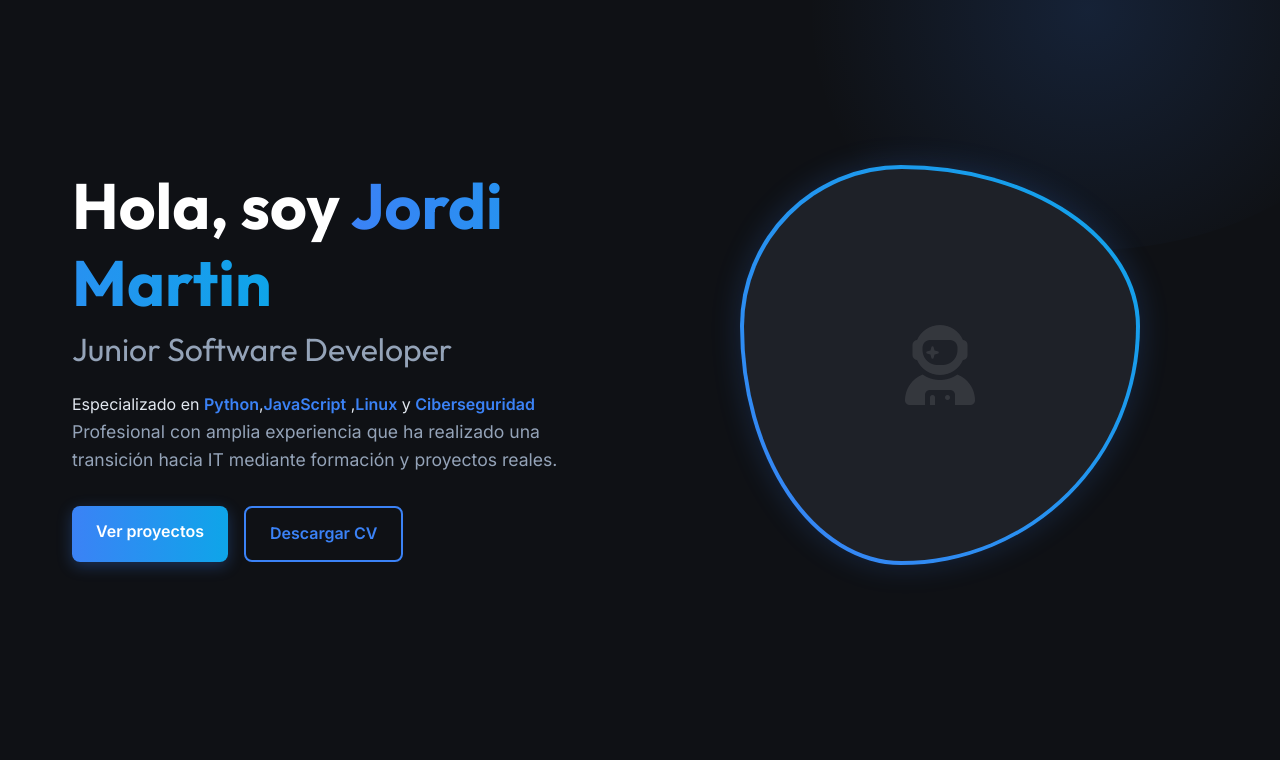
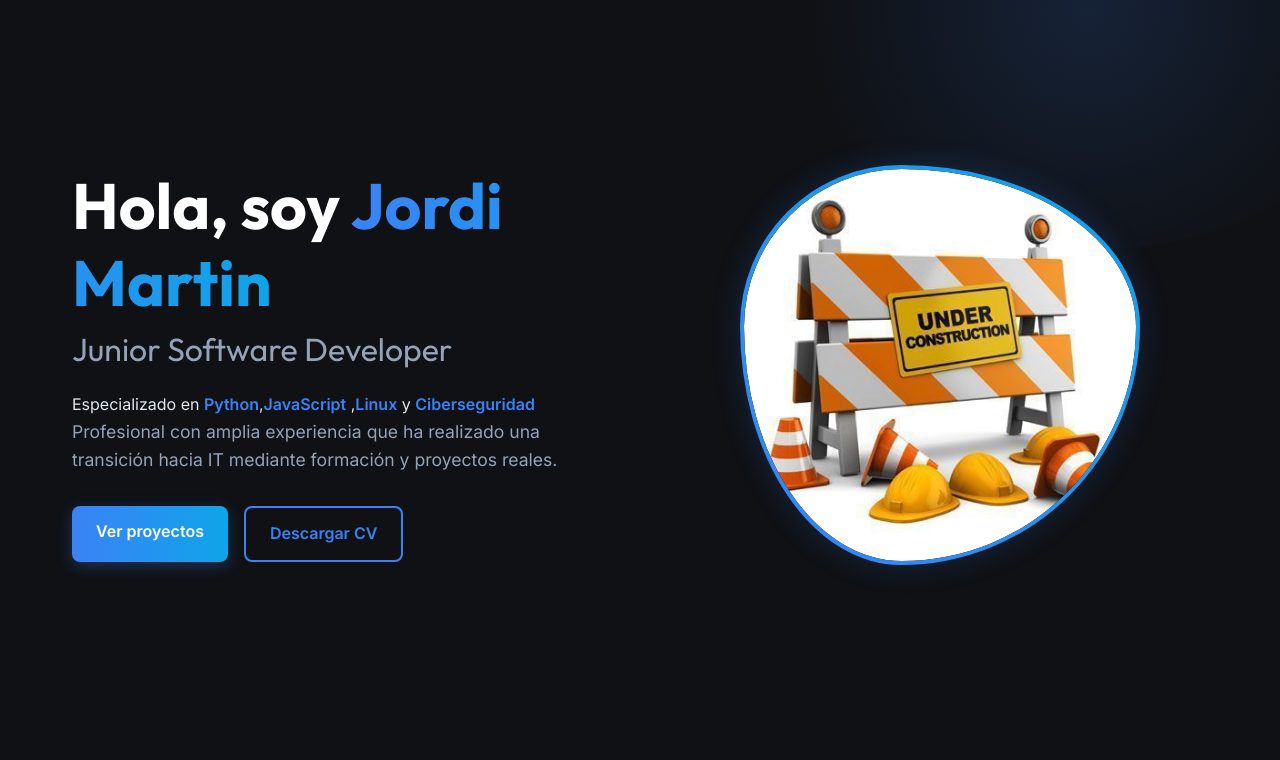
Before and after one commit to Jordi-bit/Portfolio, a Django app: page / in a window 1280 px wide. Shown: the part 70-830 px from the top of the page. Run offline with Django 5.2, Linux system fonts and the light colour scheme.

Commit message:
carga de imagen y proporciones para movil

```diff
--- a/static/css/style.css
+++ b/static/css/style.css
@@ -345,6 +345,16 @@ ul {
     overflow: hidden;
 }
 
+.image-placeholder img,
+.profile-img {
+    width: 100%;
+    height: 100%;
+    object-fit: cover;
+    border-radius: inherit;
+    display: block;
+}
+
+
 /* =========================================
    SOBRE MI
    ========================================= */
--- a/templates/core/home.html
+++ b/templates/core/home.html
@@ -20,9 +20,9 @@
         </div>
         <div class="hero-image-container">
             <div class="profile-frame">
-                <!-- Espacio preparado para fotografía profesional -->
+                <!-- Fotografía profesional -->
                 <div class="image-placeholder">
-                    <i class="fas fa-user-astronaut"></i>
+                    <img src="{% static 'images/construccion.jpg' %}" alt="Jordi Martin - Construcción y Desarrollo" class="profile-img">
                 </div>
             </div>
         </div>
```
Also changed, not shown: images/construccion.jpg (added), static/images/construccion.jpg (added).
